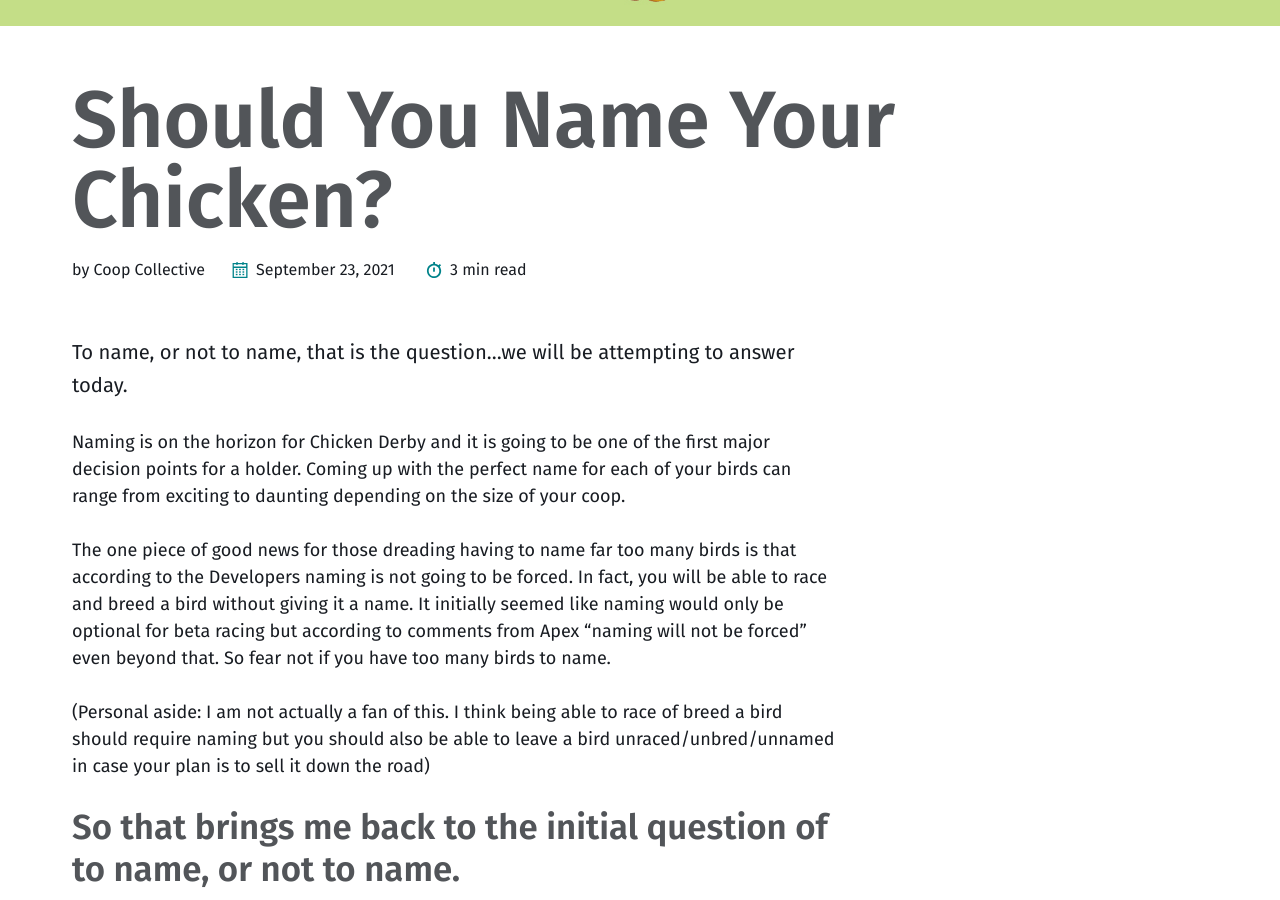
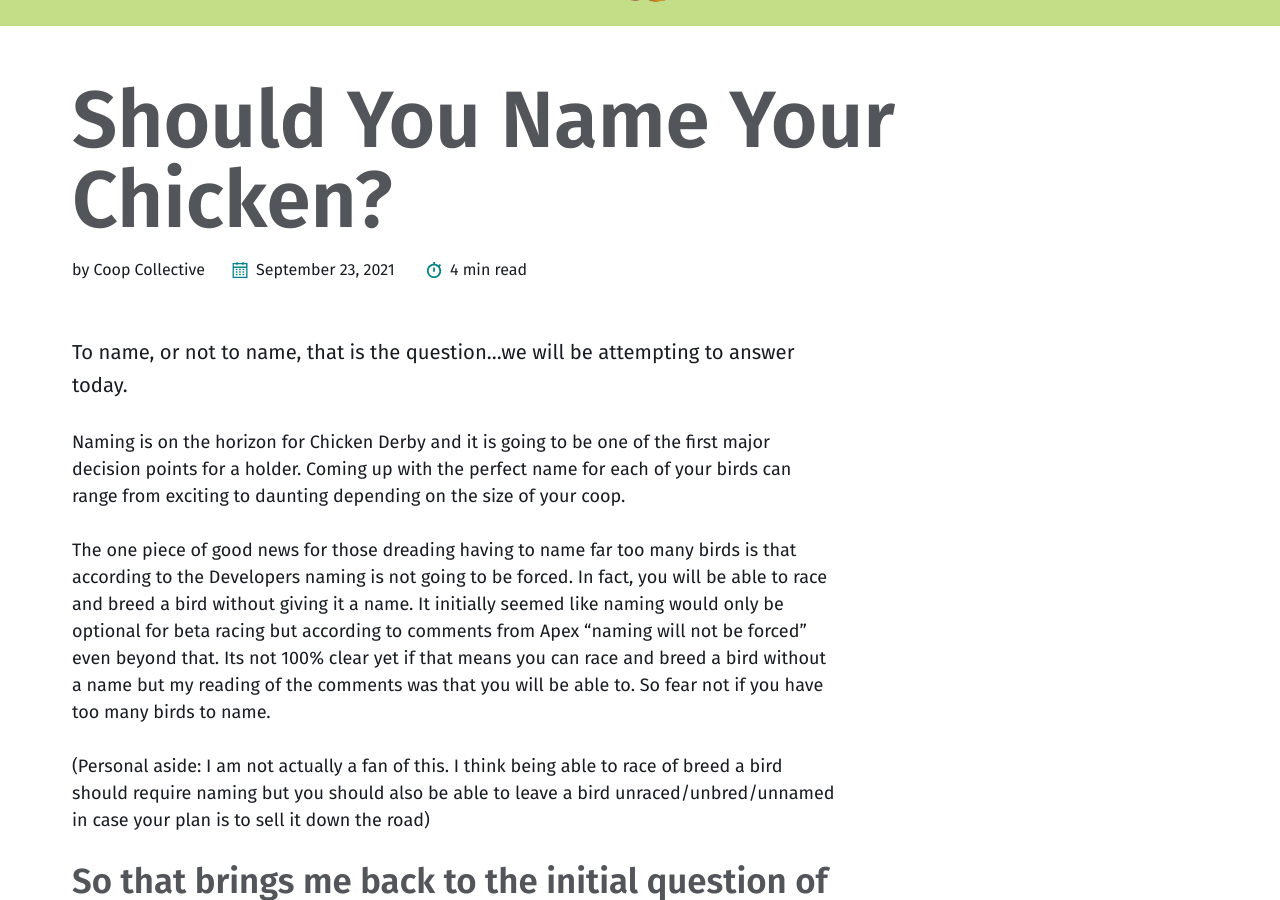
Before and after one commit to CoopCollective/coopcollective.github.io, a Jekyll site: the page built from _posts/2021-09-23-should-you-name-your-chicken.md, in a window 1280 px wide and 900 px high, scrolled down 809 px. Built offline with Jekyll 4.4.1, drawn with Linux system fonts in a browser that asks for light colours.

Commit message:
Text edits made

```diff
--- a/_posts/2021-09-23-should-you-name-your-chicken.md
+++ b/_posts/2021-09-23-should-you-name-your-chicken.md
@@ -18,7 +18,7 @@
 
 <!--more-->
 
-The one piece of good news for those dreading having to name far too many birds is that according to the Developers naming is not going to be forced. In fact, you will be able to race and breed a bird without giving it a name. It initially seemed like naming would only be optional for beta racing but according to comments from Apex “naming will not be forced” even beyond that. So fear not if you have too many birds to name.
+The one piece of good news for those dreading having to name far too many birds is that according to the Developers naming is not going to be forced. In fact, you will be able to race and breed a bird without giving it a name. It initially seemed like naming would only be optional for beta racing but according to comments from Apex “naming will not be forced” even beyond that.  Its not 100% clear yet if that means you can race and breed a bird without a name but my reading of the comments was that you will be able to. So fear not if you have too many birds to name.
 
 (Personal aside: I am not actually a fan of this. I think being able to race of breed a bird should require naming but you should also be able to leave a bird unraced/unbred/unnamed in case your plan is to sell it down the road)
 
```
